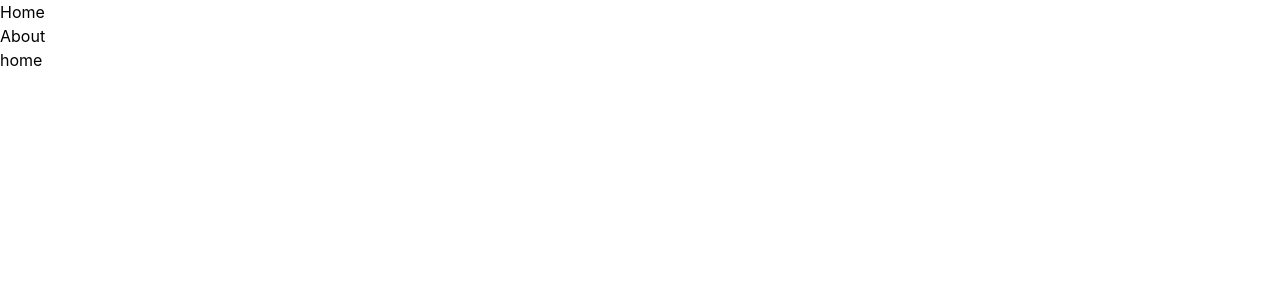
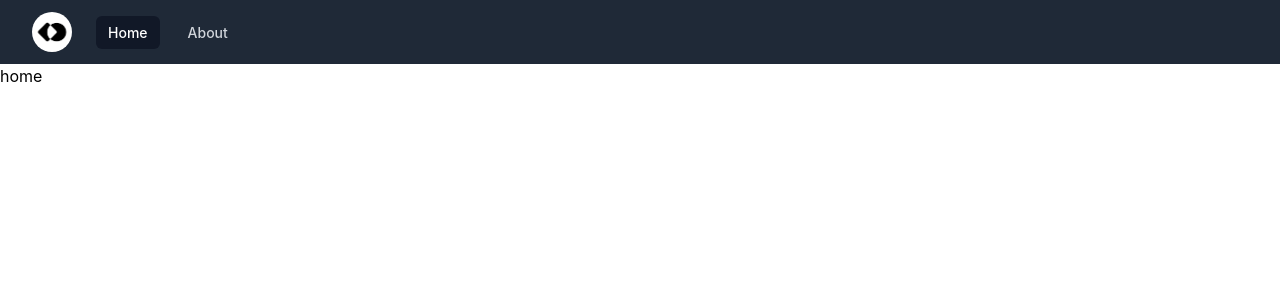
Before and after one commit to masvelio/commonwealth, a React (Vite) app in the folder client/: page / in a window 1280 px wide. Shown: the top 300 px of the page. Built offline with nearby package versions, Linux system fonts and the light colour scheme.

Commit message:
feat: Add Navigation bar

```diff
--- a/client/package.json
+++ b/client/package.json
@@ -14,6 +14,8 @@
   },
   "dependencies": {
     "@headlessui/react": "^1.7.4",
+    "@heroicons/react": "^2.0.13",
+    "clsx": "^1.2.1",
     "react": "^18.2.0",
     "react-dom": "^18.2.0",
     "react-router-dom": "^6.4.3",
--- a/client/src/components/Layout.tsx
+++ b/client/src/components/Layout.tsx
@@ -1,22 +1,13 @@
 import React from "react";
 import { Link, Outlet } from "react-router-dom";
+import Navigation from "./Navigation";
 
 const Layout = () => {
   return (
-    <div>
-      <nav>
-        <ul>
-          <li>
-            <Link to="/">Home</Link>
-          </li>
-          <li>
-            <Link to="/about">About</Link>
-          </li>
-        </ul>
-      </nav>
-
+    <>
+      <Navigation />
       <Outlet />
-    </div>
+    </>
   );
 };
 
--- /dev/null
+++ b/client/src/components/Navigation.tsx
@@ -0,0 +1,98 @@
+import { Disclosure } from "@headlessui/react";
+import { Bars3Icon, XMarkIcon } from "@heroicons/react/24/outline";
+import clsx from "clsx";
+import { Link, useLocation } from "react-router-dom";
+
+import logo from "../../assets/logo.png";
+
+const navigation = [
+  { name: "Home", path: "/" },
+  { name: "About", path: "/about" },
+];
+
+interface MobileMenuButton {
+  open: boolean;
+}
+
+const MobileMenuButton = ({ open }: MobileMenuButton) => {
+  return (
+    <Disclosure.Button className="inline-flex items-center justify-center rounded-md p-2 text-gray-400 hover:bg-gray-700 hover:text-white focus:outline-none focus:ring-2 focus:ring-inset focus:ring-white">
+      {open ? (
+        <XMarkIcon className="block h-6 w-6" aria-hidden="true" />
+      ) : (
+        <Bars3Icon className="block h-6 w-6" aria-hidden="true" />
+      )}
+    </Disclosure.Button>
+  );
+};
+
+const Navigation = () => {
+  const location = useLocation();
+
+  return (
+    <Disclosure as="nav" className="bg-gray-800">
+      {({ open }) => (
+        <>
+          <div className="mx-auto max-w-7xl px-2 sm:px-6 lg:px-8">
+            <div className="relative flex h-16 items-center justify-between">
+              <div className="absolute inset-y-0 left-0 flex items-center sm:hidden">
+                <MobileMenuButton open={open} />
+              </div>
+
+              <div className="flex flex-1 items-center justify-center sm:justify-start">
+                <div className="flex flex-shrink-0 items-center">
+                  <img
+                    className="block h-10 w-auto rounded-full"
+                    src={logo}
+                    alt="Commonwealth"
+                  />
+                </div>
+                <div className="hidden sm:ml-6 sm:block">
+                  <div className="flex space-x-4">
+                    {navigation.map((item) => (
+                      <Link to={item.path} key={item.name}>
+                        <span
+                          className={clsx(
+                            "px-3 py-2 rounded-md text-sm font-medium",
+                            item.path === location.pathname
+                              ? "bg-gray-900 text-white"
+                              : "text-gray-300 hover:bg-gray-700 hover:text-white"
+                          )}
+                        >
+                          {item.name}
+                        </span>
+                      </Link>
+                    ))}
+                  </div>
+                </div>
+              </div>
+            </div>
+          </div>
+
+          {/*Visible only on mobile*/}
+          <Disclosure.Panel className="sm:hidden">
+            <div className="space-y-1 px-2 pt-2 pb-3">
+              {navigation.map((item) => (
+                <Link to={item.path} key={item.name}>
+                  <Disclosure.Button
+                    as="span"
+                    className={clsx(
+                      "block px-3 py-2 rounded-md text-base font-medium",
+                      item.path === location.pathname
+                        ? "bg-gray-900 text-white"
+                        : "text-gray-300 hover:bg-gray-700 hover:text-white"
+                    )}
+                  >
+                    {item.name}
+                  </Disclosure.Button>
+                </Link>
+              ))}
+            </div>
+          </Disclosure.Panel>
+        </>
+      )}
+    </Disclosure>
+  );
+};
+
+export default Navigation;
```
Also changed, not shown: client/assets/logo.png (added), 1 other file (tests, documents, lock files or other folders).
